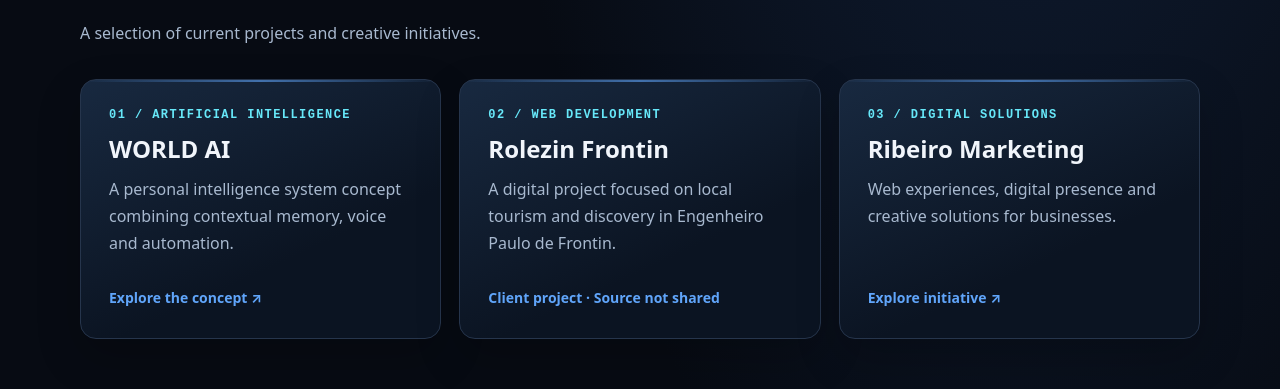
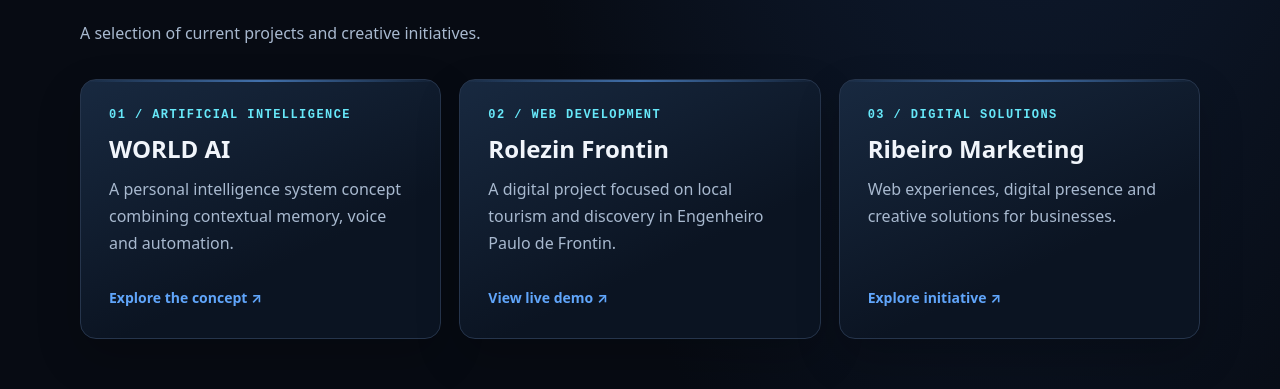
Before and after one commit to eduardorbworld/eduardorbworld, a plain HTML site: page docs/index.html in a window 1280 px wide. Shown: the part 1399-1788 px from the top of the page. Drawn offline with Linux system fonts and the light colour scheme.

Commit message:
Link to Rolezin Frontin live demo instead of source

```diff
--- a/docs/index.html
+++ b/docs/index.html
@@ -8,7 +8,7 @@ body{background:radial-gradient(ellipse at 80% 12%,#142746 0,transparent 42%),#0
 <main id="main" class="wrap"><div class="hero"><div><div class="eyebrow">Independent developer · Brazil</div><h1>Eduardo<span>Ribeiro.</span></h1><p class="lead">Building intelligent systems, digital experiences and practical automation. Exploring the intersection of technology, creativity and AI.</p><div class="actions"><a class="btn primary" href="#projects">Explore projects ↗</a><a class="btn" href="https://github.com/eduardorbworld">GitHub profile ↗</a></div></div>
 <canvas id="energy" class="energy" aria-hidden="true"></canvas><svg class="orbit" viewBox="0 0 400 400" role="img" aria-label="Abstract blue orbital system representing WORLD AI"><defs><radialGradient id="g"><stop stop-color="#38bdf8" stop-opacity=".8"/><stop offset=".35" stop-color="#2563eb" stop-opacity=".25"/><stop offset="1" stop-color="#2563eb" stop-opacity="0"/></radialGradient></defs><circle cx="200" cy="200" r="195" fill="url(#g)"/><g fill="none" stroke="#314a70"><circle cx="200" cy="200" r="175" stroke-dasharray="2 9"/><circle cx="200" cy="200" r="145"/><circle cx="200" cy="200" r="100" stroke-dasharray="5 10"/></g><g class="ring" fill="none" stroke="#60a5fa"><ellipse cx="200" cy="200" rx="155" ry="62" transform="rotate(45 200 200)"/><ellipse cx="200" cy="200" rx="155" ry="62" transform="rotate(-45 200 200)"/><circle cx="200" cy="45" r="5" fill="#67e8f9"/></g><g class="ring2"><circle cx="200" cy="200" r="123" fill="none" stroke="#67e8f9" stroke-dasharray="65 95"/><circle cx="323" cy="200" r="5" fill="#67e8f9"/></g><circle cx="200" cy="200" r="34" fill="#0e2247" stroke="#67e8f9"/><circle cx="200" cy="200" r="10" fill="#67e8f9"/><text x="200" y="385" fill="#a8b9cf" font-size="10" text-anchor="middle" letter-spacing="4">WORLD / INTELLIGENCE</text></svg></div>
 <section id="about"><div class="eyebrow">01 / Profile</div><h2>Ideas into technology.</h2><p class="lead">Based in Rio de Janeiro, I explore software development, AI and digital solutions. I enjoy creating tools that solve practical problems, learning new technologies and bringing projects from concept to reality.</p></section>
-<section id="projects"><div class="section-head"><div class="eyebrow">02 / Selected work</div><h2>Projects with purpose.</h2><p>A selection of current projects and creative initiatives.</p></div><div class="grid"><article class="card"><div class="num">01 / ARTIFICIAL INTELLIGENCE</div><h3>WORLD AI</h3><p>A personal intelligence system concept combining contextual memory, voice and automation.</p><a class="inline" href="#world">Explore the concept ↗</a></article><article class="card"><div class="num">02 / WEB DEVELOPMENT</div><h3>Rolezin Frontin</h3><p>A digital project focused on local tourism and discovery in Engenheiro Paulo de Frontin.</p><span class="inline">Client project · Source not shared</span></article><article class="card"><div class="num">03 / DIGITAL SOLUTIONS</div><h3>Ribeiro Marketing</h3><p>Web experiences, digital presence and creative solutions for businesses.</p><a class="inline" href="https://www.instagram.com/ribeiromarketingltda/">Explore initiative ↗</a></article></div></section>
+<section id="projects"><div class="section-head"><div class="eyebrow">02 / Selected work</div><h2>Projects with purpose.</h2><p>A selection of current projects and creative initiatives.</p></div><div class="grid"><article class="card"><div class="num">01 / ARTIFICIAL INTELLIGENCE</div><h3>WORLD AI</h3><p>A personal intelligence system concept combining contextual memory, voice and automation.</p><a class="inline" href="#world">Explore the concept ↗</a></article><article class="card"><div class="num">02 / WEB DEVELOPMENT</div><h3>Rolezin Frontin</h3><p>A digital project focused on local tourism and discovery in Engenheiro Paulo de Frontin.</p><a class="inline" href="https://rolezinfrontin.lovable.app/" target="_blank" rel="noopener noreferrer">View live demo ↗</a></article><article class="card"><div class="num">03 / DIGITAL SOLUTIONS</div><h3>Ribeiro Marketing</h3><p>Web experiences, digital presence and creative solutions for businesses.</p><a class="inline" href="https://www.instagram.com/ribeiromarketingltda/">Explore initiative ↗</a></article></div></section>
 <section id="world"><div class="eyebrow">03 / Flagship concept</div><div class="world"><div><span class="status">IN DEVELOPMENT</span><h2>WORLD AI</h2><p>A modular personal AI system designed to bring assistance and digital workflows into a unified experience. The following modules represent the proposed architecture, not a claim of completed functionality.</p><a class="btn" href="https://github.com/eduardorbworld/eduardorbworld/blob/main/projects/world-ai.md">Read the roadmap ↗</a></div><div class="modules"><div class="module"><b>Voice</b><span>Natural interaction</span></div><div class="module"><b>Workspace</b><span>Unified interface</span></div><div class="module"><b>Mission Control</b><span>Workflow coordination</span></div><div class="module"><b>Memory</b><span>Context continuity</span></div><div class="module"><b>Learning</b><span>Iterative improvement</span></div><div class="module"><b>Guardian</b><span>Safety and oversight</span></div><div class="module"><b>Infrastructure</b><span>Integration foundations</span></div></div></div></section>
 <section id="stack"><div class="eyebrow">04 / Toolkit</div><h2>Technologies & interests.</h2><p>Tools and areas I work with or explore through ongoing projects.</p><div class="tags"><span class="tag">Python</span><span class="tag">TypeScript</span><span class="tag">JavaScript</span><span class="tag">React</span><span class="tag">TanStack</span><span class="tag">Tailwind CSS</span><span class="tag">Supabase</span><span class="tag">GitHub</span><span class="tag">AI & Automation</span></div></section>
 <section id="contact" class="contact"><div><div class="eyebrow">05 / Connect</div><h2>Let's build something.</h2><p>Follow my work and digital projects.</p></div><div class="actions"><a class="btn primary" href="https://github.com/eduardorbworld">GitHub ↗</a><a class="btn" href="https://www.youtube.com/@eduardorbworld">YouTube ↗</a><a class="btn" href="https://www.instagram.com/eduardorb1_/">Instagram ↗</a></div></section></main><footer><div class="wrap foot"><span>© 2026 Eduardo Ribeiro</span><span>Always learning. Always building.</span></div></footer><script>
```
